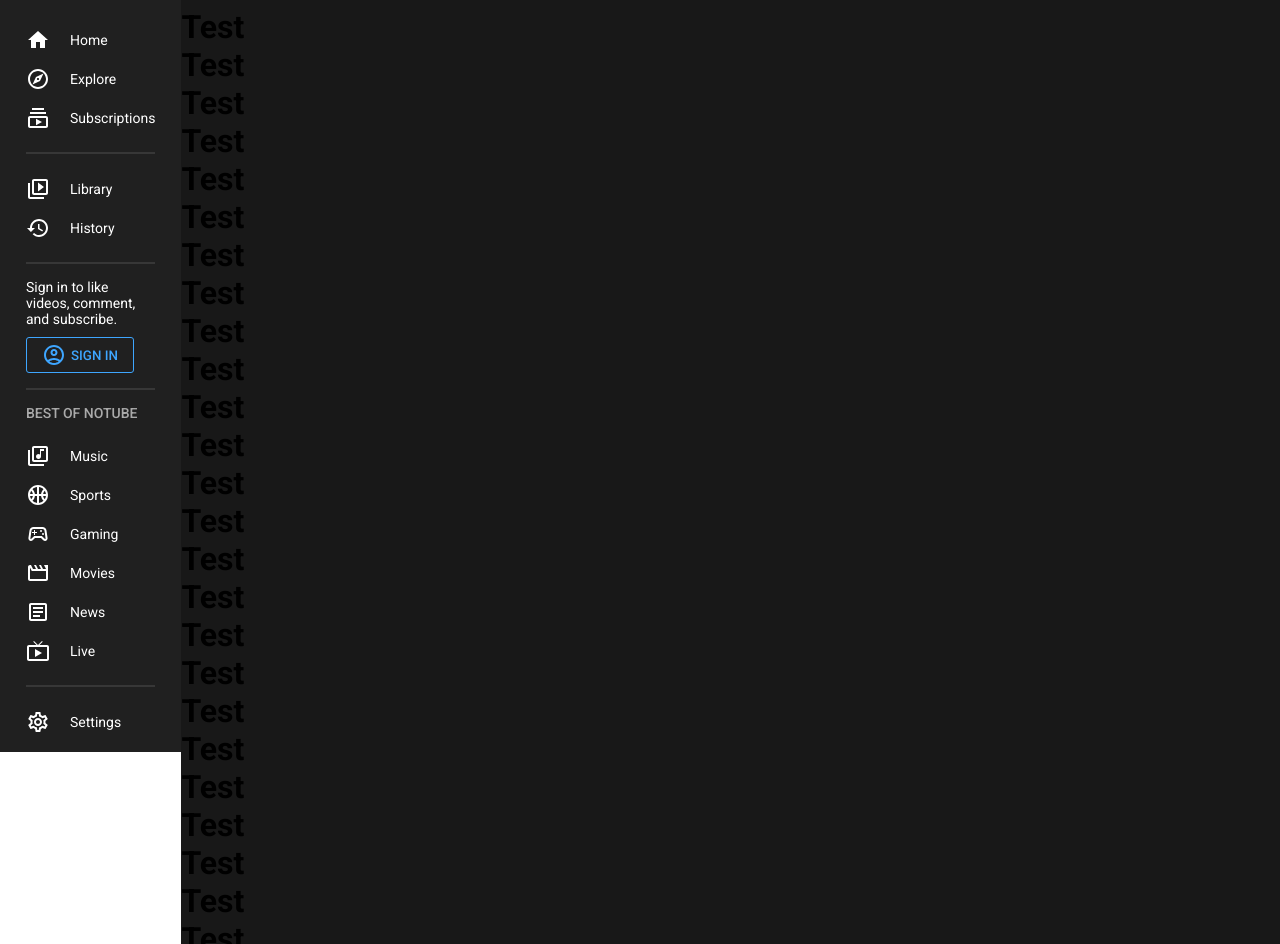
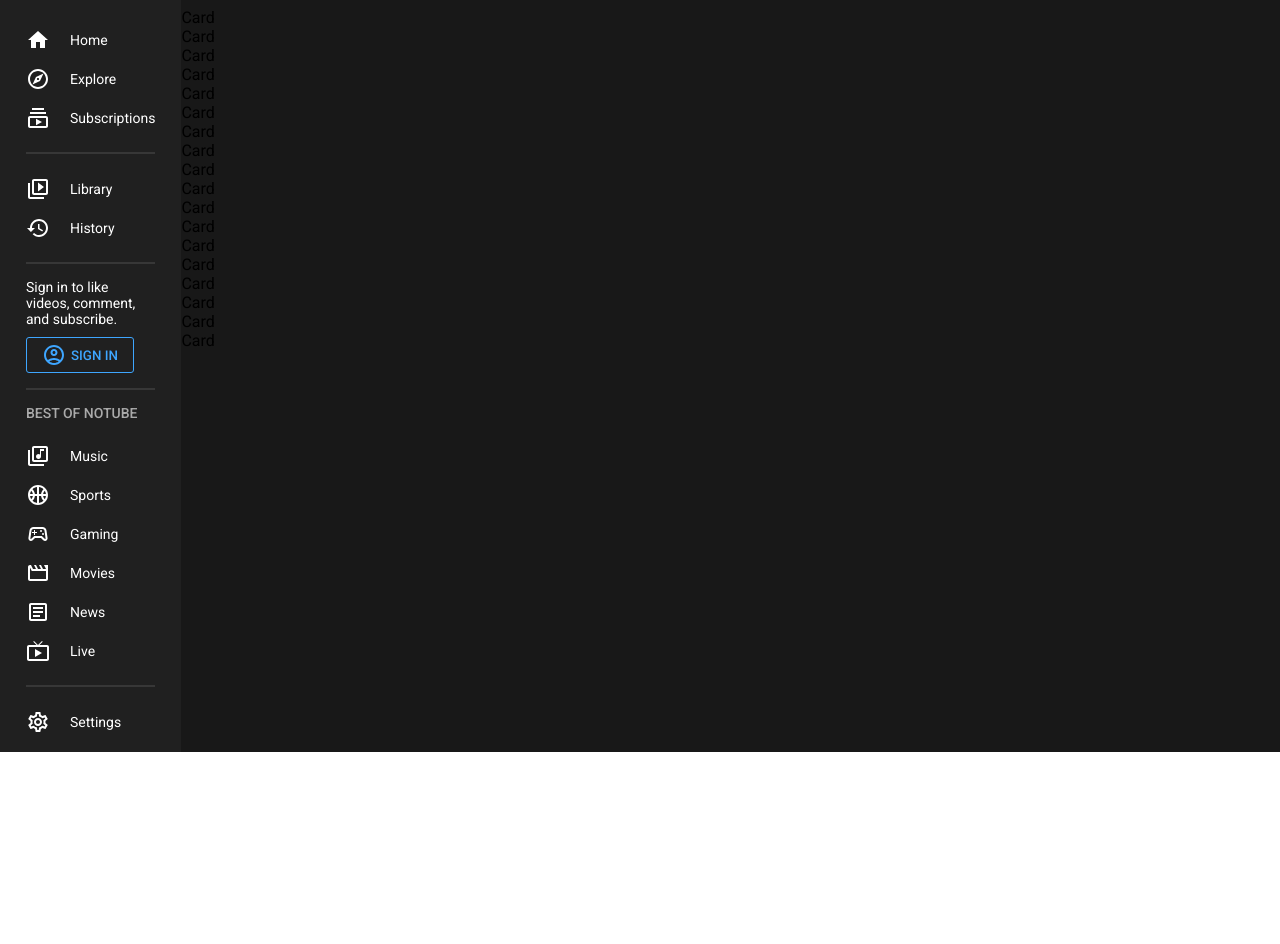
Before and after one commit to vrindavan/YouTubeFrontEnd, a React (Create React App) app: page / in a window 1280 px wide. Shown: the part 48-992 px from the top of the page. After the commit the page ends 924 px from the top, so only its background shows below. Built offline with nearby package versions, Linux system fonts and the light colour scheme.

Commit message:
react router stuff

```diff
--- a/package.json
+++ b/package.json
@@ -12,6 +12,7 @@
     "@testing-library/user-event": "^13.5.0",
     "react": "^18.2.0",
     "react-dom": "^18.2.0",
+    "react-router-dom": "^6.3.0",
     "react-scripts": "5.0.1",
     "styled-components": "^5.3.5",
     "web-vitals": "^2.1.4"
--- a/src/App.jsx
+++ b/src/App.jsx
@@ -3,6 +3,10 @@
 import Menu from './components/Menu';
 import Navbar from './components/Navbar';
 import { darkTheme, lightTheme } from './utils/Theme';
+
+import { BrowserRouter, Routes, Route } from 'react-router-dom';
+import Home from './pages/Home';
+import Video from './pages/Video';
 
 const Container = styled.div`
 	display: flex;
@@ -21,45 +25,22 @@
 	return (
 		<ThemeProvider theme={darkMode ? darkTheme : lightTheme}>
 			<Container>
+				<BrowserRouter>
 					<Menu darkMode={darkMode} setDarkMode={setDarkMode} />
 					<Main>
 						<Navbar />
 						<Wrapper>
-						<h1>Test</h1>
-						<h1>Test</h1>
-						<h1>Test</h1>
-						<h1>Test</h1>
-						<h1>Test</h1>
-						<h1>Test</h1>
-						<h1>Test</h1>
-						<h1>Test</h1>
-						<h1>Test</h1>
-						<h1>Test</h1>
-						<h1>Test</h1>
-						<h1>Test</h1>
-						<h1>Test</h1>
-						<h1>Test</h1>
-						<h1>Test</h1>
-						<h1>Test</h1>
-						<h1>Test</h1>
-						<h1>Test</h1>
-						<h1>Test</h1>
-						<h1>Test</h1>
-						<h1>Test</h1>
-						<h1>Test</h1>
-						<h1>Test</h1>
-						<h1>Test</h1>
-						<h1>Test</h1>
-						<h1>Test</h1>
-						<h1>Test</h1>
-						<h1>Test</h1>
-						<h1>Test</h1>
-						<h1>Test</h1>
-						<h1>Test</h1>
-						<h1>Test</h1>
-						<h1>Test</h1>
+							<Routes>
+								<Route path='/'>
+									<Route index element={<Home />} />
+									<Route path='video'>
+										<Route path=':id' element={<Video />} />
+									</Route>
+								</Route>
+							</Routes>
 						</Wrapper>
 					</Main>
+				</BrowserRouter>
 			</Container>
 		</ThemeProvider>
 	);
--- /dev/null
+++ b/src/components/Card.jsx
@@ -0,0 +1,10 @@
+import React from 'react';
+import styled from 'styled-components';
+
+const Container = styled.div``;
+
+const Card = () => {
+	return <Container>Card</Container>;
+};
+
+export default Card;
--- /dev/null
+++ b/src/pages/Home.jsx
@@ -0,0 +1,32 @@
+import React from 'react';
+import styled from 'styled-components';
+import Card from '../components/Card';
+
+const Container = styled.div``;
+
+const Home = () => {
+	return (
+		<div>
+			<Card />
+			<Card />
+			<Card />
+			<Card />
+			<Card />
+			<Card />
+			<Card />
+			<Card />
+			<Card />
+			<Card />
+			<Card />
+			<Card />
+			<Card />
+			<Card />
+			<Card />
+			<Card />
+			<Card />
+			<Card />
+		</div>
+	);
+};
+
+export default Home;
--- /dev/null
+++ b/src/pages/Video.jsx
@@ -0,0 +1,7 @@
+import React from 'react';
+
+const Video = () => {
+	return <div>Video</div>;
+};
+
+export default Video;
```
Also changed, not shown: 1 other file (tests, documents, lock files or other folders). Lines whose indentation alone changed are shown as unchanged.
